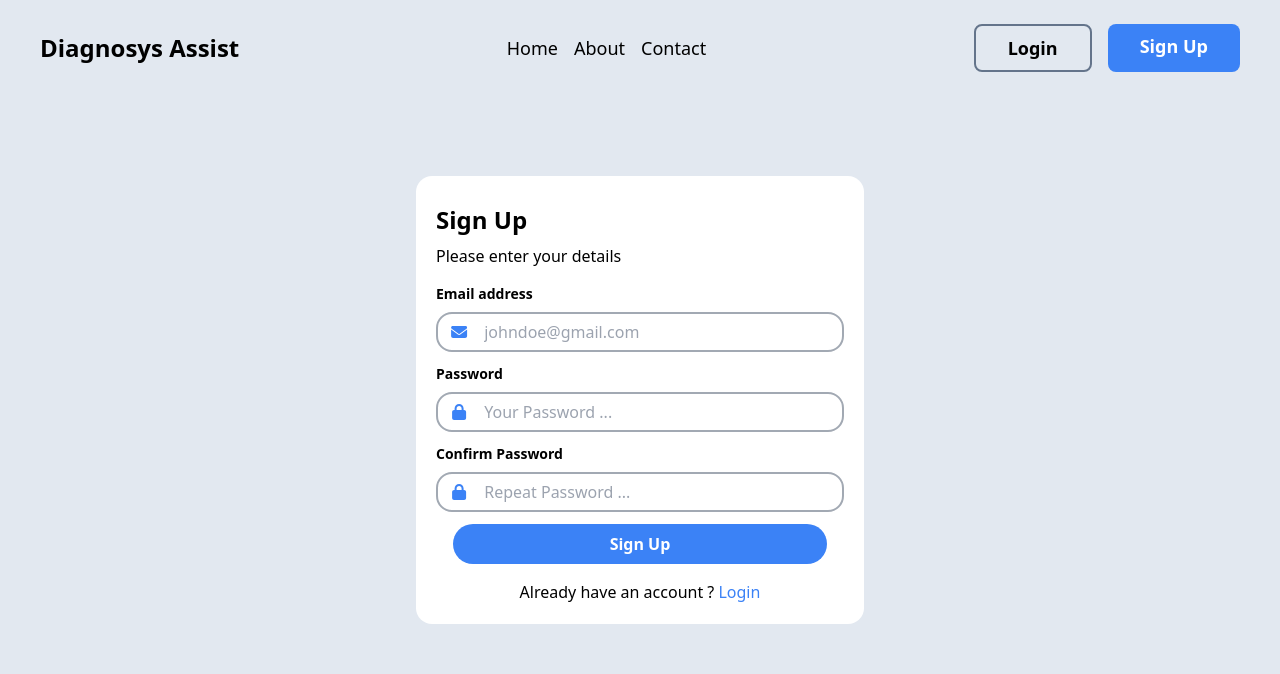
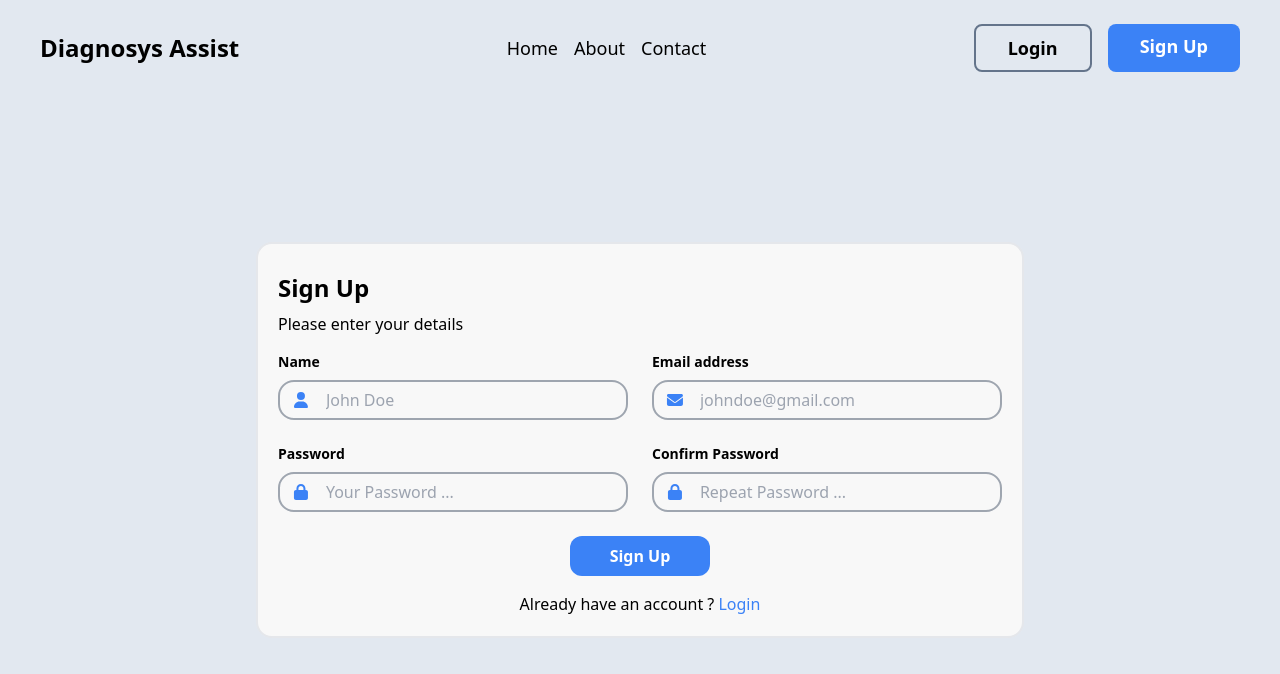
Before and after one commit to Phickayor/Diagnosys-Assist, a Next.js app in the folder client/: page /auth/register in a window 1280 px wide. Shown: the top 674 px of the page. Built offline with nearby package versions, Linux system fonts and the light colour scheme.

Commit message:
Linking to forms to server

```diff
--- a/client/components/Header.jsx
+++ b/client/components/Header.jsx
@@ -5,8 +5,8 @@ import React from "react";
 function Header() {
   const menu = <FontAwesomeIcon icon={faBars} className="cursor-pointer text-xl"/>
   return (
-    <div className="flex py-4 lg:py-6 lg:px-10 px-5 text-black justify-between">
-      <h1 className="text-lg lg:text-2xl font-semibold self-center">Diagnosys Assist</h1>
+    <div className="flex py-6 lg:px-10 px-5 text-black justify-between">
+      <h1 className="text-xl lg:text-2xl font-semibold self-center">Diagnosys Assist</h1>
       <ul className="hidden lg:flex gap-x-4 self-center font-medium text-lg">
         <Link href="/">Home</Link>
         <Link href="/about">About</Link>
--- a/client/components/auth/Login.jsx
+++ b/client/components/auth/Login.jsx
@@ -1,9 +1,30 @@
+import baseurl from "@/config/host";
 import { faClose, faEnvelope, faLock } from "@fortawesome/free-solid-svg-icons";
 import { FontAwesomeIcon } from "@fortawesome/react-fontawesome";
 import Link from "next/link";
 import React from "react";
 function Login() {
-
+  const values = {
+    email: null,
+    pswd: null
+  };
+  const HandleSubmit = async (e) => {
+    e.preventDefault();
+    var options = {
+      method: "POST",
+      headers: { "Content-Type": "application/json" },
+      body: JSON.stringify({ ...values })
+    };
+    try {
+      const res = await fetch(`${baseurl}/users/login`, options);
+      const data = await res.json();
+      data.token != null
+        ? alert("correct password")
+        : alert("Incorrect Password");
+    } catch (error) {
+      alert("Something went wrong:\n Check your internet connection and try again.");
+    }
+  };
   const email = (
     <FontAwesomeIcon icon={faEnvelope} className="self-center text-blue-500" />
   );
@@ -13,22 +34,26 @@ function Login() {
   );
   return (
     <div className="fixed -z-20 bg-slate-200  top-0 left-0 h-screen w-screen flex flex-col justify-center">
-      <div className="mx-auto space-y-4 bg-white/100 text-black w-96 p-5 rounded-2xl">
+      <div className="mx-auto space-y-4 lg:mt-20 lg:bg-[#F8F8F8] text-black w-11/12 lg:w-96 p-5 rounded-2xl">
         <div className="flex justify-between">
           <div>
-            <h1 className="font-semibold my-2 text-2xl">Sign In</h1>
+            <h1 className="font-bold my-2 text-2xl">Sign In</h1>
             <p>Please enter your details</p>
           </div>
         </div>
-        <form className="space-y-3 flex flex-col">
+        <form className="space-y-3 flex flex-col" onSubmit={HandleSubmit}>
           <div className="flex flex-col space-y-2 ">
             <label className="text-sm font-semibold">Email address</label>
             <div className="border-2 rounded-2xl px-3 py-1.5  border-slate-600/50 space-x-4 flex w-full">
               {email}
               <input
+                required
                 type="text"
-                className="w-full focus:outline-none"
+                className="bg-inherit w-full focus:outline-none"
                 placeholder="johndoe@gmail.com"
+                onChange={(e) => {
+                  values.email = e.target.value;
+                }}
               />
             </div>
           </div>
@@ -37,10 +62,14 @@ function Login() {
             <div className="border-2 rounded-2xl px-3 py-1.5  border-slate-600/50 space-x-4 flex w-full">
               {lock}
               <input
+                required
                 minLength={8}
                 type="password"
-                className="w-full focus:outline-none"
+                className="bg-inherit w-full focus:outline-none"
                 placeholder="Your Password"
+                onChange={(e) => {
+                  values.pswd = e.target.value;
+                }}
               />
             </div>
           </div>
--- a/client/components/auth/Register.jsx
+++ b/client/components/auth/Register.jsx
@@ -1,35 +1,89 @@
-import {  faEnvelope, faLock } from "@fortawesome/free-solid-svg-icons";
+import { faEnvelope, faLock, faUser } from "@fortawesome/free-solid-svg-icons";
 import { FontAwesomeIcon } from "@fortawesome/react-fontawesome";
 import Link from "next/link";
-import React from "react";
+import React, { useState } from "react";
 function Register() {
-  const email = <FontAwesomeIcon icon={faEnvelope} className="self-center text-blue-500" />;
+  var values = {
+    name: null,
+    email: null,
+    pswd: null
+  };
+  const HandleSubmit = async (e) => {
+    e.preventDefault();
+    if(values.pswd!=pswd2){
+    var options = {
+      method: "POST",
+      headers: { "Content-Type": "application/json" },
+      body: JSON.stringify({ ...values })
+    };
+
+    try {
+      const res = await fetch(`${baseurl}/users/login`, options);
+      const data = await res.json();
+      data.success ? alert("registered") : alert("failed registration");
+    } catch (error) {
+      alert(
+        "Something went wrong:\n Check your internet connection and try again."
+      );
+    }
+  }else{
+    console.log('passwords do not match')
+  }
+  };
+  const [pswd2, setPswd2] = useState(false)
+  const user = (
+    <FontAwesomeIcon icon={faUser} className="self-center text-blue-500" />
+  );
+  const email = (
+    <FontAwesomeIcon icon={faEnvelope} className="self-center text-blue-500" />
+  );
 
   const lock = (
     <FontAwesomeIcon icon={faLock} className="self-center text-blue-500" />
   );
 
   return (
-    <div
-      className="fixed bg-slate-200 -z-10 top-0 left-0 h-screen w-screen flex flex-col justify-center"
-    >
-      <div className="mx-auto space-y-4 bg-white/100 text-black w-[28rem] p-5 rounded-2xl">
+    <div className="fixed bg-slate-200 -z-10 top-0 left-0 h-screen w-screen flex flex-col justify-center">
+      <div className="mx-auto w-11/12 space-y-4 lg:mt-20 lg:bg-[#F8F8F8] text-black border-2  lg:w-3/5 p-5 rounded-2xl">
         <div className="flex justify-between">
           <div>
-            <h1 className="font-semibold my-2 text-2xl">Sign Up</h1>
+            <h1 className="font-bold my-2 text-2xl">Sign Up</h1>
             <p>Please enter your details</p>
           </div>
         </div>
-        <form className="space-y-3 flex flex-col">
+        <form
+          onSubmit={HandleSubmit}
+          className="space-y-3 lg:space-y-0 flex lg:grid grid-cols-2 lg:gap-6  flex-col"
+        >
+          <div className="flex flex-col space-y-2 ">
+            <label className="text-sm font-semibold">Name</label>
+            <div className="border-2 rounded-2xl px-3 py-1.5  border-slate-600/50 space-x-4 flex w-full">
+              {user}
+              <input
+                type="text"
+                required
+                autoFocus
+                className="bg-inherit w-full focus:outline-none"
+                placeholder="John Doe"
+                onChange={(e) => {
+                  values.name = e.target.value;
+                }}
+              />
+            </div>
+          </div>
           <div className="flex flex-col space-y-2 ">
             <label className="text-sm font-semibold">Email address</label>
             <div className="border-2 rounded-2xl px-3 py-1.5  border-slate-600/50 space-x-4 flex w-full">
               {email}
               <input
                 type="text"
+                required
                 autoFocus
                 className="bg-inherit w-full focus:outline-none"
                 placeholder="johndoe@gmail.com"
+                onChange={(e) => {
+                  values.email = e.target.value;
+                }}
               />
             </div>
           </div>
@@ -38,10 +92,14 @@ function Register() {
             <div className="border-2 rounded-2xl px-3 py-1.5  border-slate-600/50 space-x-4 flex w-full">
               {lock}
               <input
+                required
                 minLength={8}
                 type="password"
                 className="bg-inherit w-full focus:outline-none"
                 placeholder="Your Password ..."
+                onChange={(e) => {
+                  values.pswd = e.target.value;
+                }}
               />
             </div>
           </div>
@@ -50,16 +108,20 @@ function Register() {
             <div className="border-2 rounded-2xl px-3 py-1.5  border-slate-600/50 space-x-4 flex w-full">
               {lock}
               <input
+                required
                 minLength={8}
                 type="password"
                 className="bg-inherit w-full focus:outline-none"
                 placeholder="Repeat Password ..."
+                onChange={(e) => {
+                  setPswd2(e.target.value)
+                }}
               />
             </div>
           </div>
           <button
             type="submit"
-            className="bg-blue-500 text-white w-11/12 font-semibold py-2 mx-auto self-center rounded-3xl"
+            className="col-span-2 bg-blue-500 text-white md:w-fit w-11/12 my-5 font-semibold py-2 lg:px-10 mx-auto self-center rounded-xl"
           >
             Sign Up
           </button>
--- /dev/null
+++ b/client/config/host.js
@@ -0,0 +1,3 @@
+const baseurl = "http://localhost:8080"
+
+export default baseurl
```
Also changed, not shown: 1 other file (tests, documents, lock files or other folders).
